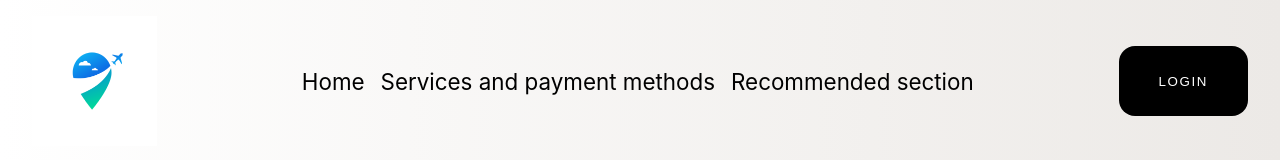
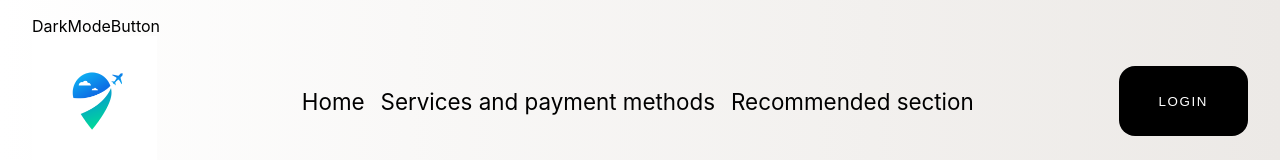
Before and after one commit to EstebanPastor/Fly-high-company, a React (Create React App) app: page / in a window 1280 px wide. Shown: the top 160 px of the page. Built offline with nearby package versions, Linux system fonts and the light colour scheme.

Commit message:
Added dark button project

```diff
--- a/src/App.js
+++ b/src/App.js
@@ -3,12 +3,13 @@ import NavBar from "./components/NavBar";
 import Hero from "./components/Hero";
 import Services from "./components/Services";
 import Recommend from "./components/Recommend";
-
 import Footer from "./components/Footer";
+import DarkModeButton from "./components/DarkModeButton";
 
 function App() {
   return (
     <>
+      <DarkModeButton />
       <ScrollToTop></ScrollToTop>
       <NavBar />
       <Hero />
--- /dev/null
+++ b/src/components/DarkModeButton.jsx
@@ -0,0 +1,9 @@
+import React from 'react'
+
+const DarkModeButton = () => {
+  return (
+    <div>DarkModeButton</div>
+  )
+}
+
+export default DarkModeButton
--- a/src/components/Footer.jsx
+++ b/src/components/Footer.jsx
@@ -33,7 +33,7 @@ const Footer = () => {
   );
 };
 
-export default Footer;
+
 
 const FooterContainer = styled.footer`
   display: flex;
@@ -64,3 +64,5 @@ const FooterContainer = styled.footer`
     }
   }
 `;
+
+export default Footer;
--- a/src/components/Hero.jsx
+++ b/src/components/Hero.jsx
@@ -42,7 +42,7 @@ const Hero = () => {
   );
 };
 
-export default Hero;
+
 
 const Section = styled.section`
   position: relative;
@@ -131,3 +131,5 @@ const Section = styled.section`
     }
   }
 `;
+
+export default Hero;
--- a/src/components/NavBar.jsx
+++ b/src/components/NavBar.jsx
@@ -30,7 +30,7 @@ const NavBar = () => {
   );
 };
 
-export default NavBar;
+
 
 const Nav = styled.nav`
   display: flex;
@@ -84,3 +84,5 @@ const Nav = styled.nav`
     height: 130px;
   }
 `;
+
+export default NavBar;
--- a/src/components/Recommend.jsx
+++ b/src/components/Recommend.jsx
@@ -9,7 +9,7 @@ import info1 from "../assets/info1.png";
 import info2 from "../assets/info2.png";
 import info3 from "../assets/info3.png";
 
-export default function Recommend() {
+const Recommend = () => {
   const data = [
     {
       image: Destination1,
@@ -146,3 +146,5 @@ const Section = styled.section`
     }
   }
 `;
+
+export default Recommend;
--- a/src/components/ScrollToTop.jsx
+++ b/src/components/ScrollToTop.jsx
@@ -1,7 +1,8 @@
 import React, { useState } from "react";
 import styled from "styled-components";
 import topLogo from "../assets/toTop.png";
-export default function ScrollToTop() {
+
+const ScrollToTop = () => {
   const [scrollState, setScrollState] = useState(false);
   const toTop = () => {
     window.scrollTo({ top: 0 });
@@ -28,3 +29,5 @@ const ToTop = styled.div`
     border-radius: 1.6rem;
   }
 `;
+
+export default ScrollToTop;
--- a/src/components/Services.jsx
+++ b/src/components/Services.jsx
@@ -50,8 +50,6 @@ const Services = () => {
   );
 };
 
-export default Services;
-
 const Section = styled.section`
   padding: 5rem 0;
   display: grid;
@@ -76,3 +74,5 @@ const Section = styled.section`
     }
   }
 `;
+
+export default Services;
```
Also changed, not shown: src/components/darkMode.jsx (deleted, +0 -11 lines).
